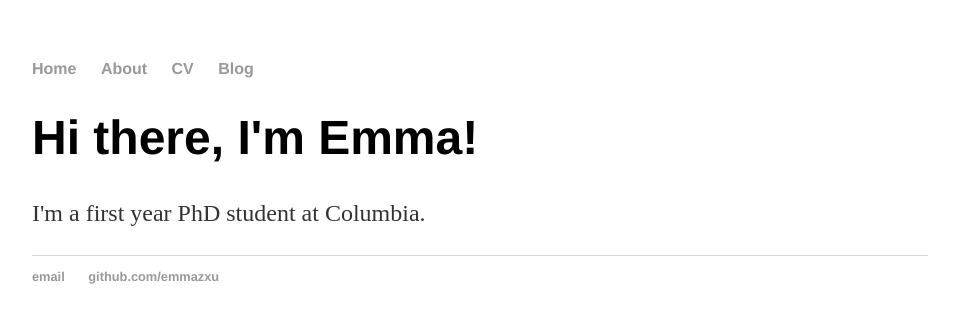
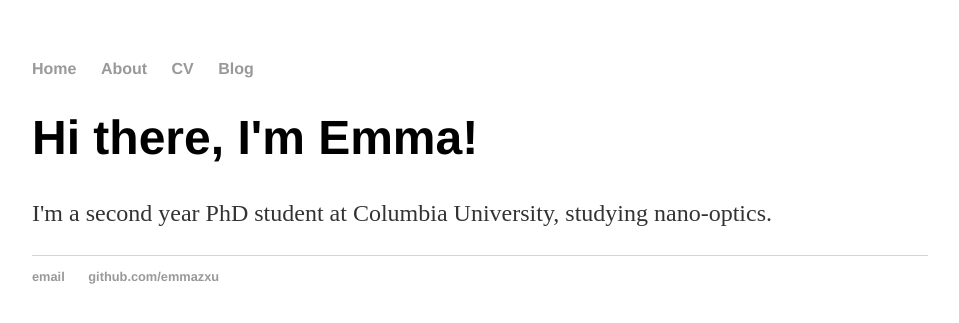
Before and after one commit to emmazxu/emmazxu.github.io, a Jekyll site: the page index.html, which Jekyll copies as it is, in a window 1280 px wide. Shown: the top 323 px of the page, without its empty margins (160-1119 px from the left). Built offline with Jekyll 4.4.1, drawn with Linux system fonts in a browser that asks for light colours.

Commit message:
Update index.html

```diff
--- a/index.html
+++ b/index.html
@@ -17,7 +17,7 @@
 		<div class="container">
     		<div class="blurb">
         		<h1>Hi there, I'm Emma!</h1>
-				<p>I'm a first year PhD student at Columbia.</p>
+				<p>I'm a second year PhD student at Columbia University, studying nano-optics.</p>
     		</div><!-- /.blurb -->
 		</div><!-- /.container -->
 		<footer>
```
